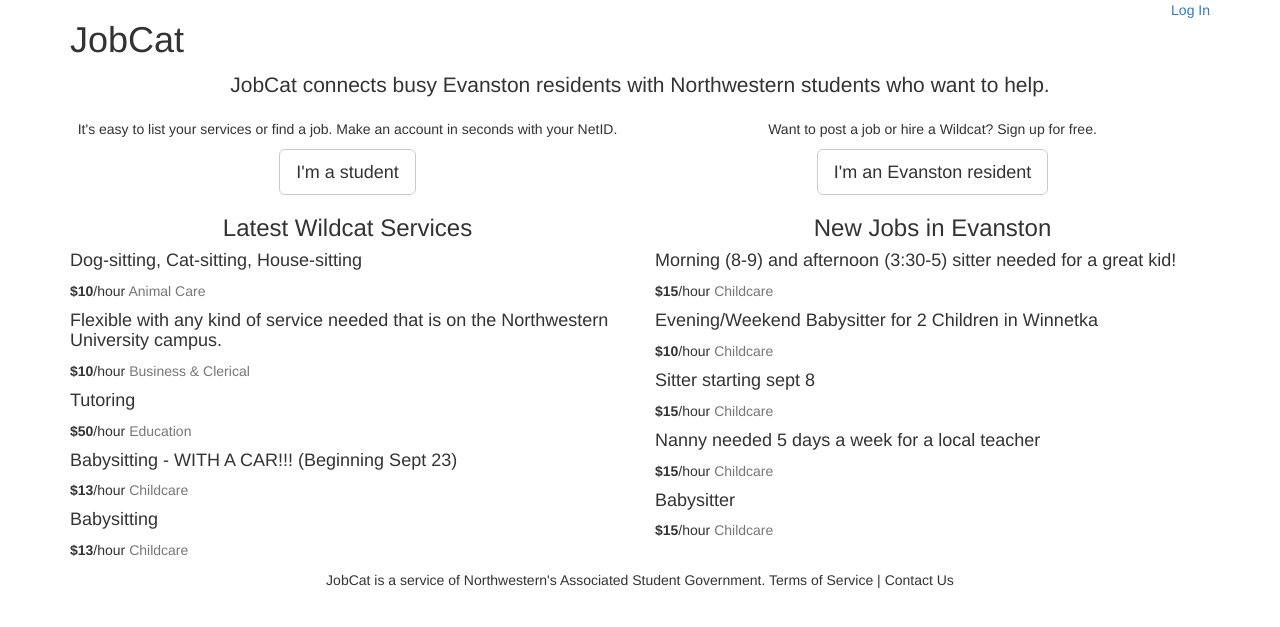
After one commit to shengwu/jobcat, a Django app: template templates/home.html in a window 1280 px wide. The commit adds this page. Shown: the top 627 px of the page. Run offline with Django 3.2, Linux system fonts and the light colour scheme; the template is opened without the code that fills it, so the values that code supplies are empty; some libraries are stand-ins or nearby versions.

Commit message:
Add html for home page

```diff
--- a/app/views.py
+++ b/app/views.py
@@ -2,4 +2,4 @@ from django.shortcuts import render_to_response
 from django.template import RequestContext
 
 def home(request):
-    return render_to_response('base.html', context_instance=RequestContext(request))
+    return render_to_response('home.html', context_instance=RequestContext(request))
--- a/templates/base.html
+++ b/templates/base.html
@@ -4,6 +4,8 @@
 <head>
   <meta charset="UTF-8">
   <title>{% block title %}JobCat{% endblock title %}</title>
+  <link href="//netdna.bootstrapcdn.com/bootstrap/3.0.0/css/bootstrap.min.css" rel="stylesheet">
+  <script src="//netdna.bootstrapcdn.com/bootstrap/3.0.0/js/bootstrap.min.js"></script>
   {% if not debug %}
     <script src="//ajax.googleapis.com/ajax/libs/angularjs/1.1.5/angular.min.js"></script>
   {% else %}
--- /dev/null
+++ b/templates/home.html
@@ -0,0 +1,89 @@
+{% extends 'base.html' %}
+{% block content %}
+<div class="container">
+  <div class="row">
+    <div class="col-md-12">
+      <div class="pull-right"><a href="#">Log In</a></div>
+      <h1>JobCat</h1>
+    </div>
+  </div>
+
+  <div class="row">
+    <div class="col-md-12 text-center">
+      <p class="lead">JobCat connects busy Evanston residents
+    with Northwestern students who want to help.</p>
+    </div>
+  </div>
+
+  <div class="row">
+    <div class="col-md-6 text-center">
+      <p>It's easy to list your services or find a job. Make an account in seconds with your NetID.</p>
+      <button type="button" class="btn btn-default btn-lg">I'm a student</button>
+    </div>
+    <div class="col-md-6 text-center">
+      <p>Want to post a job or hire a Wildcat? Sign up for free.</p>
+      <button type="button" class="btn btn-default btn-lg">I'm an Evanston resident</button>
+    </div>
+  </div>
+
+  <div class="row">
+    <div class="col-md-6">
+      <h3 class="text-center">Latest Wildcat Services</h3>
+      <div class="job-list">
+        <div class="job">
+          <h4>Dog-sitting, Cat-sitting, House-sitting</h4>
+          <p><strong>$10</strong>/hour <span class="text-muted">Animal Care</span></p>
+        </div>
+        <div class="job">
+          <h4>Flexible with any kind of service needed that is on the Northwestern University campus.</h4>
+          <p><strong>$10</strong>/hour <span class="text-muted">Business &amp; Clerical</span></p>
+        </div>
+        <div class="job">
+          <h4>Tutoring</h4>
+          <p><strong>$50</strong>/hour <span class="text-muted">Education</span></p>
+        </div>
+        <div class="job">
+          <h4>Babysitting - WITH A CAR!!! (Beginning Sept 23)</h4>
+          <p><strong>$13</strong>/hour <span class="text-muted">Childcare</span></p>
+        </div>
+        <div class="job">
+          <h4>Babysitting</h4>
+          <p><strong>$13</strong>/hour <span class="text-muted">Childcare</span></p>
+        </div>
+      </div>
+    </div>
+    <div class="col-md-6">
+      <h3 class="text-center">New Jobs in Evanston</h3>
+      <div class="job-list">
+        <div class="job">
+          <h4>Morning (8-9) and afternoon (3:30-5) sitter needed for a great kid!</h4>
+          <p><strong>$15</strong>/hour <span class="text-muted">Childcare</span></p>
+        </div>
+        <div class="job">
+          <h4>Evening/Weekend Babysitter for 2 Children in Winnetka</h4>
+          <p><strong>$10</strong>/hour <span class="text-muted">Childcare</span></p>
+        </div>
+        <div class="job">
+          <h4>Sitter starting sept 8</h4>
+          <p><strong>$15</strong>/hour <span class="text-muted">Childcare</span></p>
+        </div>
+        <div class="job">
+          <h4>Nanny needed 5 days a week for a local teacher</h4>
+          <p><strong>$15</strong>/hour <span class="text-muted">Childcare</span></p>
+        </div>
+        <div class="job">
+          <h4>Babysitter</h4>
+          <p><strong>$15</strong>/hour <span class="text-muted">Childcare</span></p>
+        </div>
+      </div>
+    </div>
+  </div>
+
+  <div class="row">
+    <div class="col-med-12 text-center">
+      <p>JobCat is a service of Northwestern's Associated Student Government. Terms of Service | Contact Us</p>
+    </div>
+  </div>
+
+</div>
+{% endblock content %}
```
